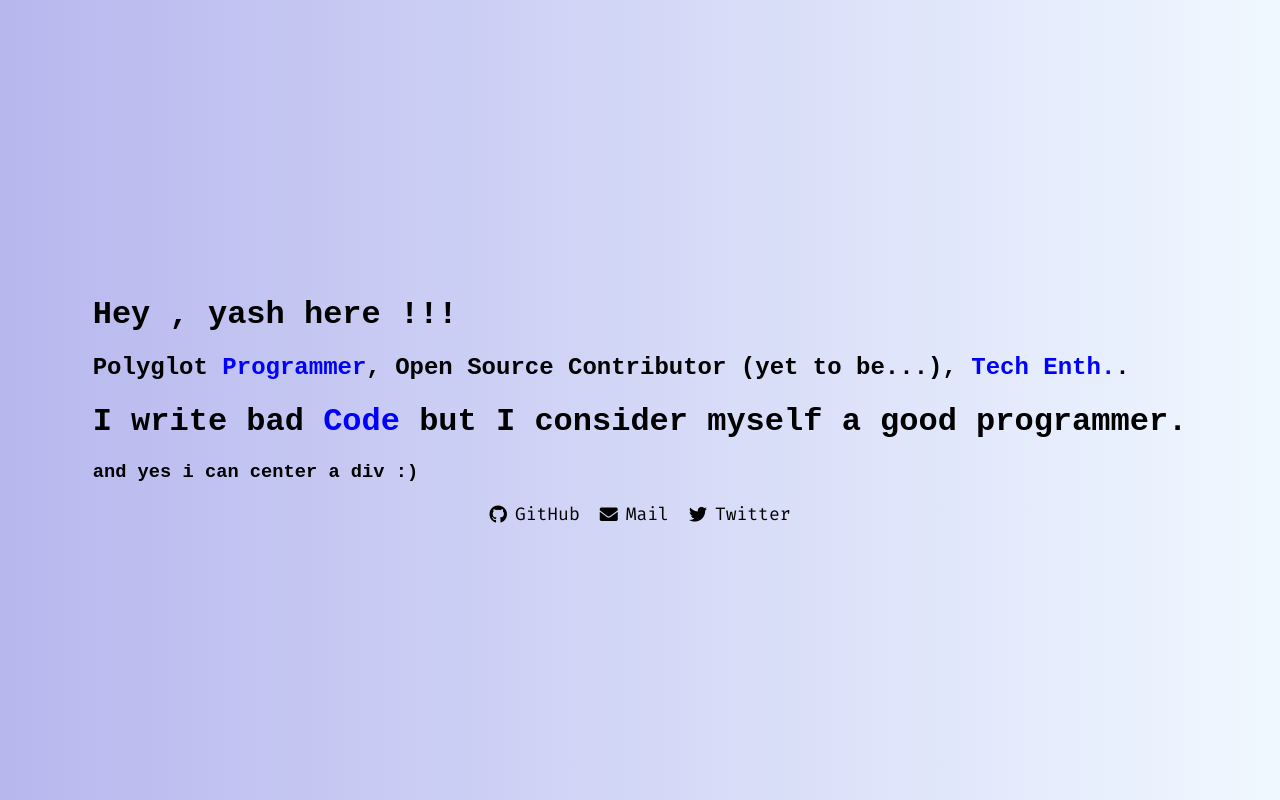
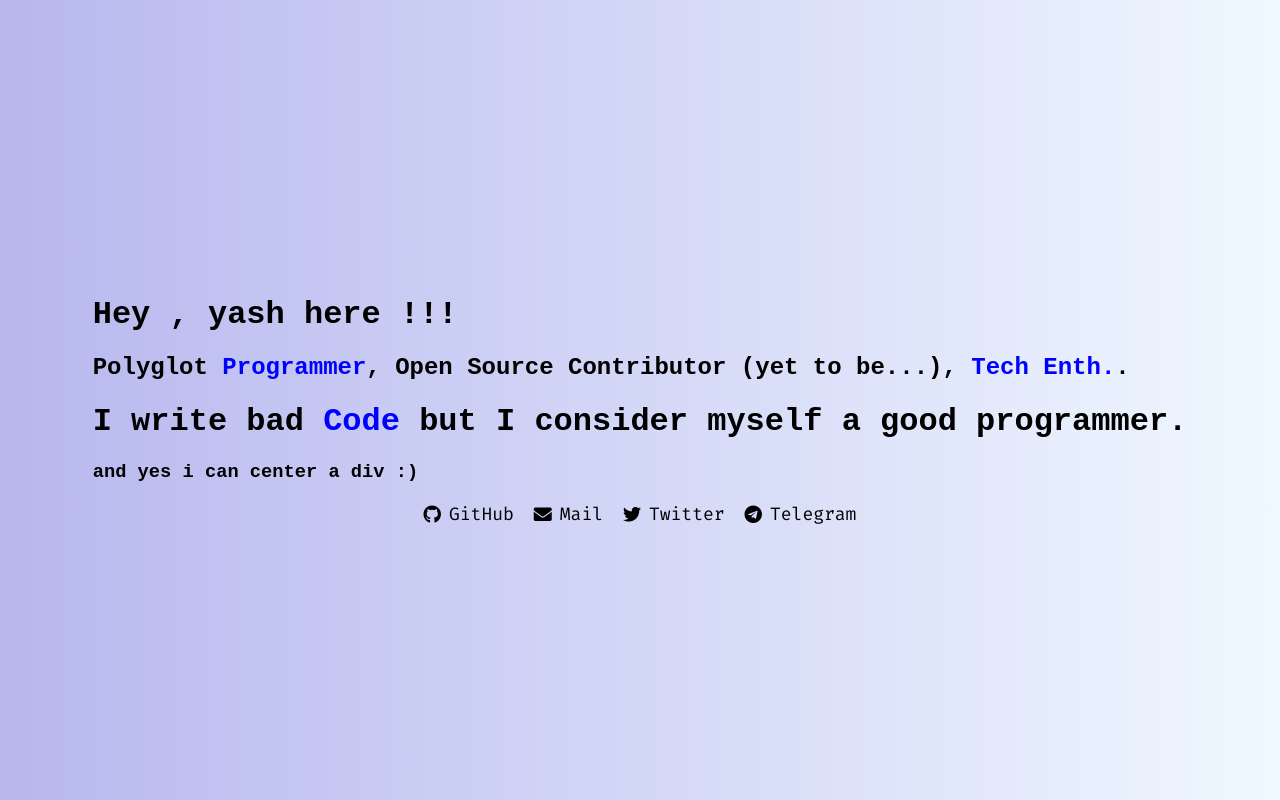
Before and after one commit to ctrly4sh/ctrly4sh.github.io, a plain HTML site: page index.html in a window 1280 px wide. Drawn offline with Linux system fonts and the light colour scheme.

Commit message:
✉ added telegram

```diff
--- a/index.html
+++ b/index.html
@@ -60,6 +60,8 @@
           <li onclick="github()"><i class="fab fa-github"></i> GitHub</li>
           <li onclick="mail()"><i class="fas fa-envelope"></i> Mail</li>
           <li onclick="twitter()"><i class="fab fa-twitter"></i> Twitter</li>
+          <li onclick="telegram()"><i class="fab fa-telegram"></i>Telegram</li>
+
         </ul>
       </div>
     </div>
@@ -71,14 +73,11 @@
       function mail() {
         window.open("mailto:y4sh.dev@gmail..com", "_blank");
       }
-      function dev() {
-        window.open("https://dev.to/y4sh/programming-in-2024-59f3", "_blank");
-      }
       function twitter() {
         window.open("https://twitter.com/y4shofc", "_blank");
       }
-      function instagram() {
-        window.open("https://instagram.com/y4shofc", "_blank");
+      function telegram() {
+        window.open("https://t.me/y4sh69", "_blank");
       }
     </script>
   </body>
```
